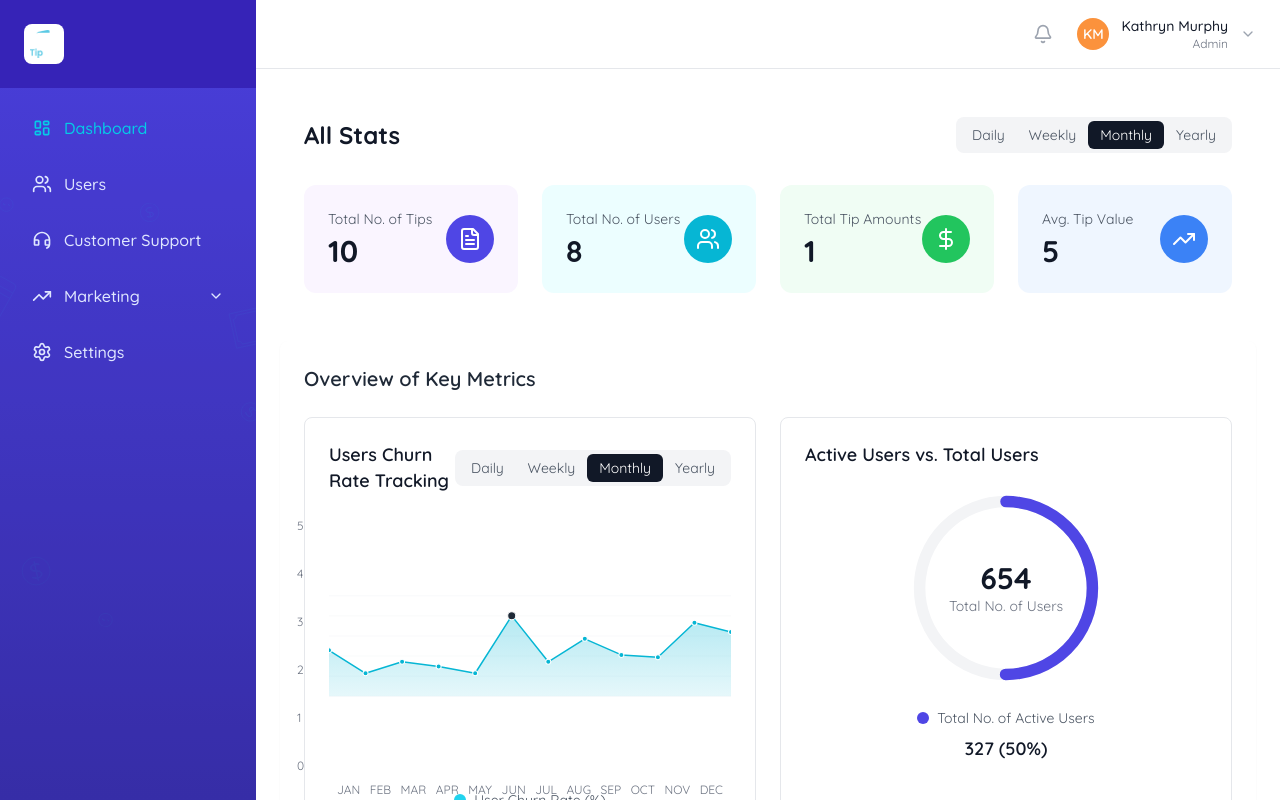
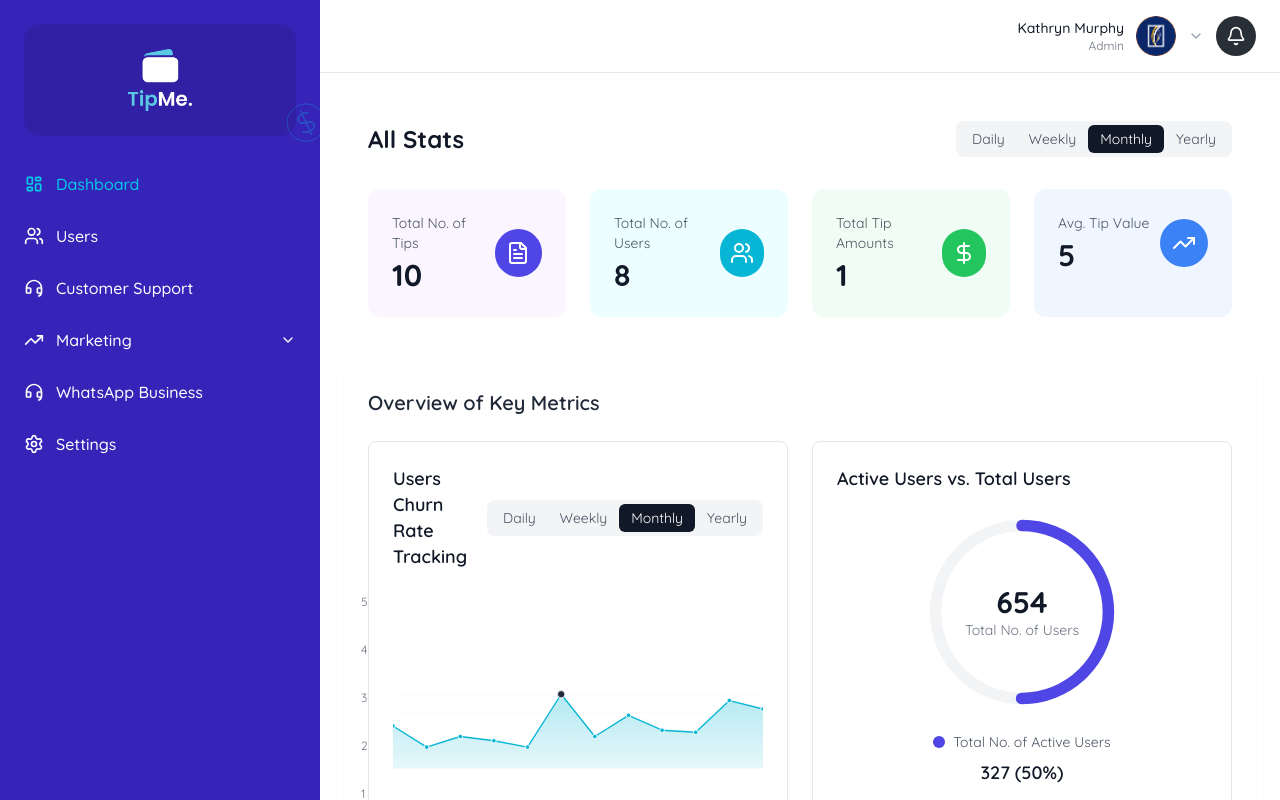
Before and after one commit to saif119abbas/admin-panel, a React (Create React App) app: page / in a window 1280 px wide. Both pictures are taken after a click on the button "Sign In". Built offline with nearby package versions, Linux system fonts and the light colour scheme.

Commit message:
edit the ui for the header and the sidebar

```diff
--- a/src/components/Header.jsx
+++ b/src/components/Header.jsx
@@ -1,7 +1,17 @@
 import { Bell, ChevronDown, Menu } from 'lucide-react';
+import userImage from '../assets/images/image.png';
 
+const Header = ({ onMenuClick, userName, userRole, userImage }) => {
+  const getInitials = (name) => {
+    if (!name) return "US";
+    return name
+      .split(' ')
+      .map(word => word.charAt(0))
+      .join('')
+      .toUpperCase()
+      .slice(0, 2);
+  };
 
-const Header = ({ onMenuClick }) => {
   return (
     <header className="bg-white border-b border-gray-200 px-3 sm:px-6 py-4">
       <div className="flex items-center justify-between">
@@ -14,24 +24,35 @@ const Header = ({ onMenuClick }) => {
           </button>
         </div>
 
-        <div className="flex items-center space-x-4">
+        <div className="flex items-center space-x-3">
+          {/* User Name and Role */}
+          <div className="hidden sm:block text-right">
+            <p className="text-sm font-medium text-gray-900">{userName}</p>
+            <p className="text-xs text-gray-500">{userRole}</p>
+          </div>
 
-          {/* Notifications */}
-          <button className="hidden sm:block p-2 text-gray-400 hover:text-gray-600 rounded-lg transition-colors">
+          {/* User Profile Image */}
+          <div className="w-10 h-10 bg-orange-400 rounded-full flex items-center justify-center overflow-hidden">
+            {userImage ? (
+              <img
+                src={userImage}
+                alt={userName}
+                className="w-full h-full object-cover"
+              />
+            ) : (
+              <span className="text-sm font-semibold text-white">
+                {getInitials(userName)}
+              </span>
+            )}
+          </div>
+
+          {/* Dropdown Arrow */}
+          <ChevronDown className="hidden sm:block w-4 h-4 text-gray-400" />
+
+          {/* Notifications with colored background circle */}
+          <button className="hidden sm:flex w-10 h-10 bg-dark rounded-full items-center justify-center text-white hover:bg-blue-800 transition-colors">
             <Bell className="w-5 h-5" />
           </button>
-
-          {/* User Profile */}
-          <div className="flex items-center space-x-3">
-            <div className="w-8 h-8 bg-orange-400 rounded-full flex items-center justify-center">
-              <span className="text-sm font-semibold text-white">KM</span>
-            </div>
-            <div className="hidden sm:block text-right">
-              <p className="text-sm font-medium text-gray-900">Kathryn Murphy</p>
-              <p className="text-xs text-gray-500">Admin</p>
-            </div>
-            <ChevronDown className="hidden sm:block w-4 h-4 text-gray-400" />
-          </div>
         </div>
       </div>
     </header>
--- a/src/components/Sidebar.jsx
+++ b/src/components/Sidebar.jsx
@@ -3,12 +3,12 @@ import { TbLayoutDashboard } from "react-icons/tb";
 import { RiCustomerServiceLine } from "react-icons/ri";
 import { useState } from 'react';
 import logo from '../assets/images/logo.png';
-import background from '../assets/images/background.svg';
+import backgroundImage from '../assets/images/sidebar.svg';
 import { useSidebar } from '../context/SidebarContext';
 
-const Sidebar = ({  isOpen, onClose }) => {
+const Sidebar = ({ isOpen, onClose }) => {
   const [isMarketingExpanded, setIsMarketingExpanded] = useState(false);
-  const { changeView,currentView } = useSidebar();
+  const { changeView, currentView } = useSidebar();
 
   const menuItems = [
     { id: 'dashboard', label: 'Dashboard', icon: TbLayoutDashboard },
@@ -24,6 +24,7 @@ const Sidebar = ({  isOpen, onClose }) => {
         { id: 'send-notifications', label: 'Send Notifications' }
       ]
     },
+    { id: 'whatsapp', label: 'WhatsApp Business', icon: RiCustomerServiceLine },
     { id: 'settings', label: 'Settings', icon: Settings },
   ];
 
@@ -43,35 +44,35 @@ const Sidebar = ({  isOpen, onClose }) => {
 
   return (
     <div className={`
-      fixed lg:static inset-y-0 left-0 z-50 w-64 bg-gradient-to-b from-indigo-600 to-indigo-800 text-white flex flex-col transform transition-transform duration-300 ease-in-out
+      fixed lg:static inset-y-0 left-0 z-50 w-80 text-white flex flex-col transform transition-transform duration-300 ease-in-out
       ${isOpen ? 'translate-x-0' : '-translate-x-full lg:translate-x-0'}
-    `}>
-      {/* Background Image */}
-      <div
-        className="absolute inset-0 opacity-20 pointer-events-none"
+    `}
     style={{
-          backgroundImage: `url(${background})`,
+      backgroundImage: `url(${backgroundImage})`,
       backgroundSize: 'cover',
       backgroundPosition: 'center',
       backgroundRepeat: 'no-repeat'
-        }}
-      />
+    }}>
 
       {/* Logo */}
-      <div className="p-6 bg-secondary relative z-10">
-        <div className="flex items-center justify-between">
-          <div className="flex items-center space-x-3">
-            <div className="w-10 h-10 bg-white rounded-lg flex items-center justify-center p-1.5">
+      <div className="p-6">
+        <div
+          className="w-full flex items-center justify-center p-6 relative"
+          style={{
+            background: '#0000001A',
+            borderRadius: '16px'
+          }}
+        >
+          <div className="w-16 h-16 flex items-center justify-center">
             <img
               src={logo}
               alt="TipMe Logo"
               className="w-full h-full object-contain"
             />
           </div>
-          </div>
           <button
             onClick={onClose}
-            className="lg:hidden p-1 rounded-md hover:bg-indigo-500 transition-colors"
+            className="lg:hidden p-1 rounded-md hover:bg-white/10 transition-colors absolute right-6 top-1/2 transform -translate-y-1/2"
           >
             <X className="w-5 h-5" />
           </button>
@@ -79,12 +80,13 @@ const Sidebar = ({  isOpen, onClose }) => {
       </div>
 
       {/* Navigation */}
-      <nav className="flex-1 p-4 relative z-10 overflow-y-auto">
-        <ul className="space-y-2">
+      <nav className="flex-1 px-6 overflow-y-auto">
+        <ul className="space-y-1">
           {menuItems.map((item) => {
             const IconComponent = item.icon;
             const isActive = currentView === item.id;
             const hasSubItems = item.subItems && item.subItems.length > 0;
+            const isMarketingActive = item.subItems && item.subItems.some(subItem => subItem.id === currentView);
 
             return (
               <li key={item.id}>
@@ -92,20 +94,38 @@ const Sidebar = ({  isOpen, onClose }) => {
                   <>
                     <button
                       onClick={handleMarketingClick}
-                      className={`w-full flex items-center justify-between px-4 py-3 rounded-lg transition-colors duration-200 ${
-                        isActive || (item.subItems.some(subItem => subItem.id === currentView))
-                          ? 'text-primary'
-                          : 'text-indigo-100 hover:bg-indigo-500 hover:text-white'
-                      }`}
+                      className="w-full flex items-center justify-between px-0 py-3 transition-colors duration-200"
                     >
                       <div className="flex items-center space-x-3">
-                        <IconComponent className="w-5 h-5 flex-shrink-0" />
-                        <span className="font-medium truncate">{item.label}</span>
+                        <IconComponent
+                          className="w-5 h-5 flex-shrink-0"
+                          style={{
+                            color: isMarketingActive ? '#05CBE7' : 'white'
+                          }}
+                        />
+                        <span
+                          className="font-medium truncate"
+                          style={{
+                            color: isMarketingActive ? '#05CBE7' : 'white'
+                          }}
+                        >
+                          {item.label}
+                        </span>
                       </div>
                       {isMarketingExpanded ? (
-                        <ChevronUp className="w-4 h-4 flex-shrink-0" />
+                        <ChevronUp
+                          className="w-4 h-4 flex-shrink-0"
+                          style={{
+                            color: isMarketingActive ? '#05CBE7' : 'white'
+                          }}
+                        />
                       ) : (
-                        <ChevronDown className="w-4 h-4 flex-shrink-0" />
+                        <ChevronDown
+                          className="w-4 h-4 flex-shrink-0"
+                          style={{
+                            color: isMarketingActive ? '#05CBE7' : 'white'
+                          }}
+                        />
                       )}
                     </button>
 
@@ -113,7 +133,7 @@ const Sidebar = ({  isOpen, onClose }) => {
                     <div className={`overflow-hidden transition-all duration-300 ease-in-out ${
                       isMarketingExpanded ? 'max-h-96' : 'max-h-0'
                     }`}>
-                      <ul className="pl-4 pt-2 space-y-2">
+                      <ul className="pl-8 pt-2 space-y-1">
                         {item.subItems.map((subItem) => {
                           const isSubItemActive = currentView === subItem.id;
 
@@ -121,13 +141,14 @@ const Sidebar = ({  isOpen, onClose }) => {
                             <li key={subItem.id}>
                               <button
                                 onClick={() => handleSubItemClick(subItem.id)}
-                                className={`w-full flex items-center px-4 py-2 rounded-lg transition-colors duration-200 text-left ${
-                                  isSubItemActive
-                                    ? 'text-primary'
-                                    : 'text-indigo-100 hover:bg-indigo-400 hover:text-white'
-                                }`}
+                                className="w-full flex items-center px-0 py-2 transition-colors duration-200 text-left"
                               >
-                                <span className="font-medium text-sm whitespace-normal break-words text-left">
+                                <span
+                                  className="font-medium text-sm whitespace-normal break-words text-left"
+                                  style={{
+                                    color: isSubItemActive ? '#05CBE7' : 'white'
+                                  }}
+                                >
                                   {subItem.label}
                                 </span>
                               </button>
@@ -140,14 +161,22 @@ const Sidebar = ({  isOpen, onClose }) => {
                 ) : (
                   <button
                     onClick={() => handleItemClick(item.id)}
-                    className={`w-full flex items-center space-x-3 px-4 py-3 rounded-lg transition-colors duration-200 ${
-                      isActive
-                        ? 'text-primary'
-                        : 'text-indigo-100 hover:bg-indigo-500 hover:text-white'
-                    }`}
+                    className="w-full flex items-center space-x-3 px-0 py-3 transition-colors duration-200"
                   >
-                    <IconComponent className="w-5 h-5 flex-shrink-0" />
-                    <span className="font-medium truncate">{item.label}</span>
+                    <IconComponent
+                      className="w-5 h-5 flex-shrink-0"
+                      style={{
+                        color: isActive ? '#05CBE7' : 'white'
+                      }}
+                    />
+                    <span
+                      className="font-medium truncate"
+                      style={{
+                        color: isActive ? '#05CBE7' : 'white'
+                      }}
+                    >
+                      {item.label}
+                    </span>
                   </button>
                 )}
               </li>
--- a/src/screens/Main.jsx
+++ b/src/screens/Main.jsx
@@ -8,14 +8,21 @@ import { useAuth } from '../context/AuthContext';
 import { useSidebar } from '../context/SidebarContext';
 import Marketing from './Marketing';
 import { MarketingProvider } from '../context/MarketingContext';
+import userImage from '../assets/images/image.png';
 
 function Main() {
   const [sidebarOpen, setSidebarOpen] = useState(false);
   const { isAuthenticated } = useAuth();
-const { currentView } = useSidebar();
+  const { currentView } = useSidebar();
+
+  // User data variables - you can make these dynamic based on your auth context or props
+  const userData = {
+    name: "Kathryn Murphy",
+    role: "Admin",
+    image: userImage // or backgroundImage if you want to use the imported image as profile picture
+  };
+
   if (!isAuthenticated) return null;
-
-
 
   return (
     <div className="flex h-screen bg-gray-50 bg-white">
@@ -24,17 +31,22 @@ const { currentView } = useSidebar();
         onClose={() => setSidebarOpen(false)}
       />
       <div className="flex-1 flex flex-col overflow-hidden">
-        <Header onMenuClick={() => setSidebarOpen(true)} />
+        <Header
+          onMenuClick={() => setSidebarOpen(true)}
+          userName={userData.name}
+          userRole={userData.role}
+          userImage={userData.image}
+        />
         <main className="flex-1 overflow-y-auto p-3 sm:p-6">
-          {currentView==="dashboard" && <Dashboard />}
-          {currentView==="settings" && <Settings />}
-          {currentView==="users" && <Users />}
+          {currentView === "dashboard" && <Dashboard />}
+          {currentView === "settings" && <Settings />}
+          {currentView === "users" && <Users />}
           {
-          (currentView==="create-templates"  || currentView==="all-templates" || currentView==="send-notifications")
-          &&
-          <MarketingProvider>
-            <Marketing />
-          </MarketingProvider>
+            (currentView === "create-templates" || currentView === "all-templates" || currentView === "send-notifications")
+            &&
+            <MarketingProvider>
+              <Marketing />
+            </MarketingProvider>
           }
         </main>
 
```
Also changed, not shown: src/assets/images/sidebar.svg (added). Lines whose indentation alone changed are shown as unchanged.
